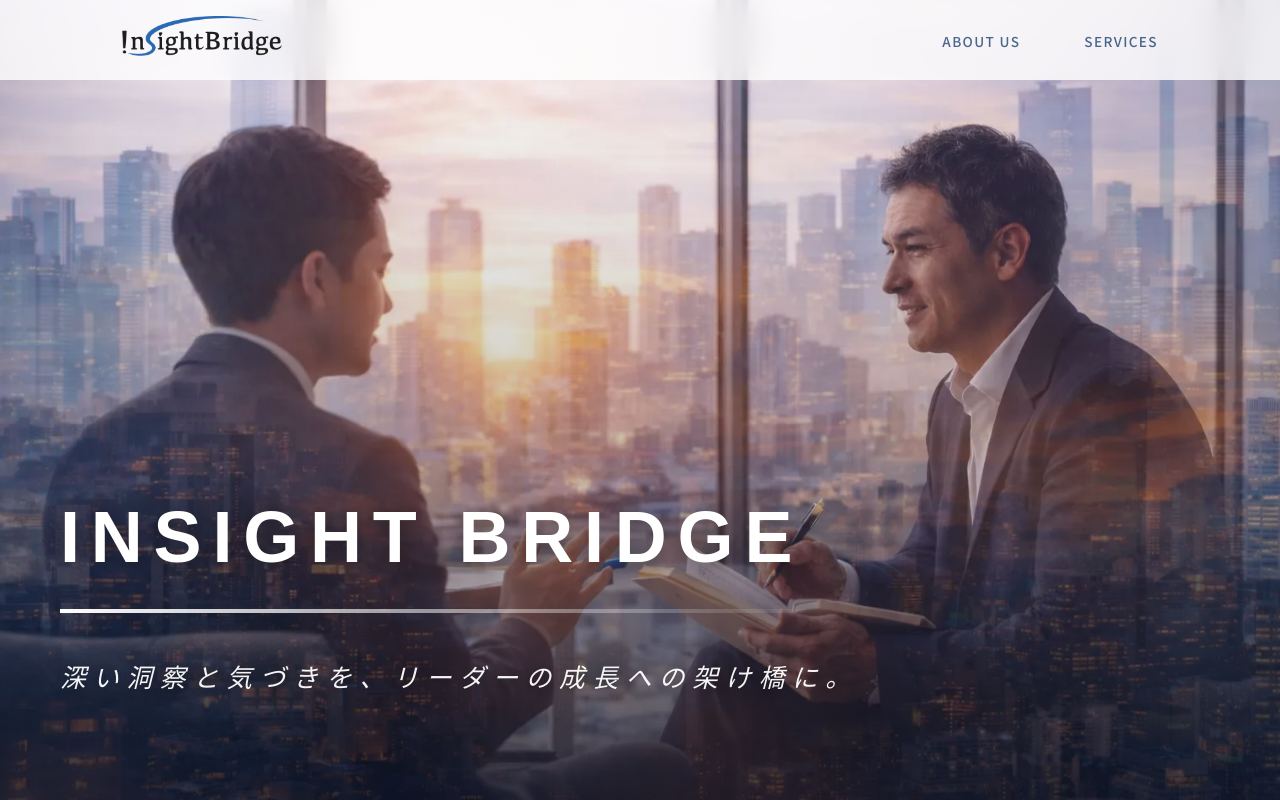
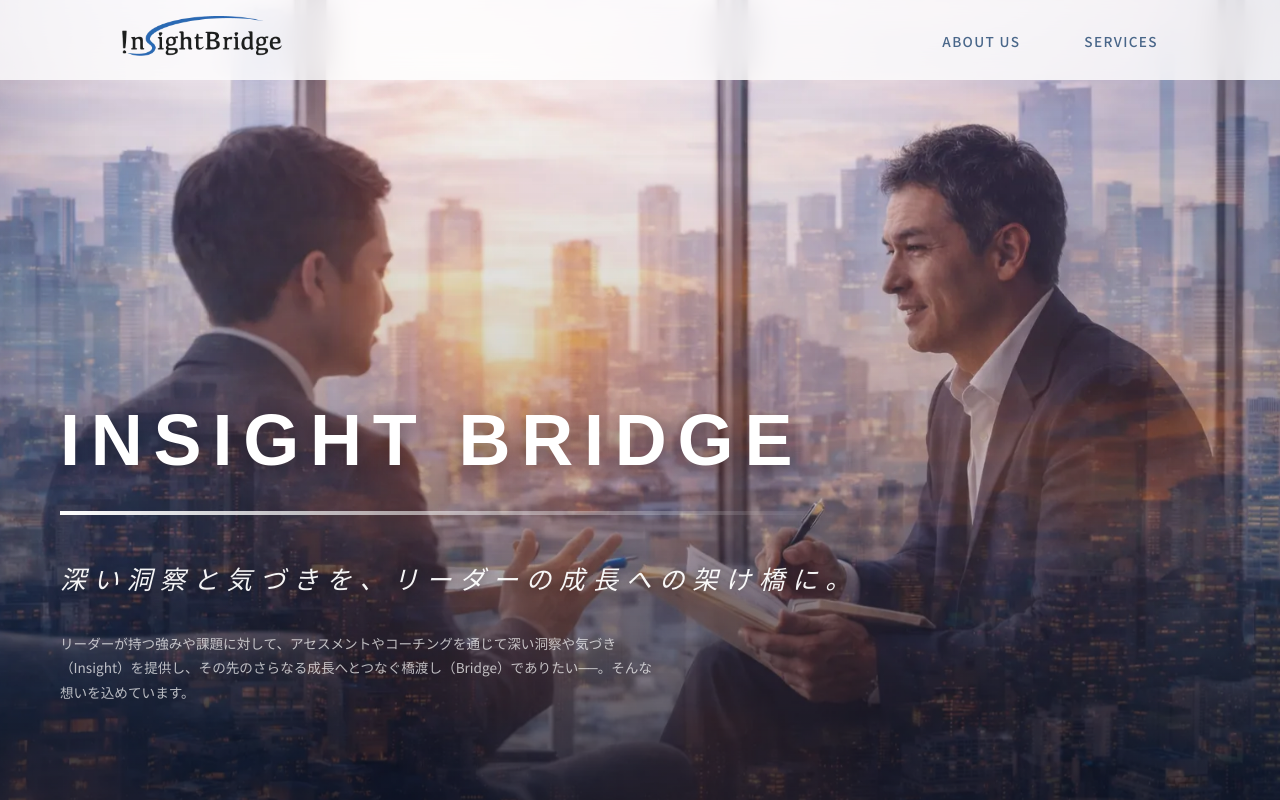
Before and after one commit to hakusantech/Insight_bledge, a Next.js app: page / in a window 1280 px wide. Shown: the top 800 px of the page. Built offline with nearby package versions, Linux system fonts and the light colour scheme.

Commit message:
feat: add company name origin to hero and fix testimonials build error

```diff
--- a/src/app/globals.css
+++ b/src/app/globals.css
@@ -317,6 +317,18 @@ p {
   text-shadow: 0 2px 10px rgba(0, 0, 0, 0.3);
 }
 
+.hero-origin {
+  display: block;
+  font-family: var(--font-noto-sans-jp);
+  font-size: 0.85rem;
+  line-height: 1.8;
+  color: rgba(255, 255, 255, 0.7);
+  margin-top: 24px;
+  max-width: 600px;
+  opacity: 0;
+  animation: fadeInUp 1.5s ease 3.5s forwards;
+}
+
 @keyframes underline-grow {
   to {
     transform: scaleX(1);
--- a/src/app/testimonials/page.tsx
+++ b/src/app/testimonials/page.tsx
@@ -1,3 +1,5 @@
+"use client";
+
 import Header from "@/components/Header";
 import Footer from "@/components/Footer";
 
--- a/src/components/Hero.tsx
+++ b/src/components/Hero.tsx
@@ -21,6 +21,9 @@ export default function Hero() {
         <p className="hero-tagline">
           深い洞察と気づきを、リーダーの成長への架け橋に。
         </p>
+        <p className="hero-origin">
+          リーダーが持つ強みや課題に対して、アセスメントやコーチングを通じて深い洞察や気づき（Insight）を提供し、その先のさらなる成長へとつなぐ橋渡し（Bridge）でありたい──。そんな想いを込めています。
+        </p>
       </div>
     </section>
   );
```
